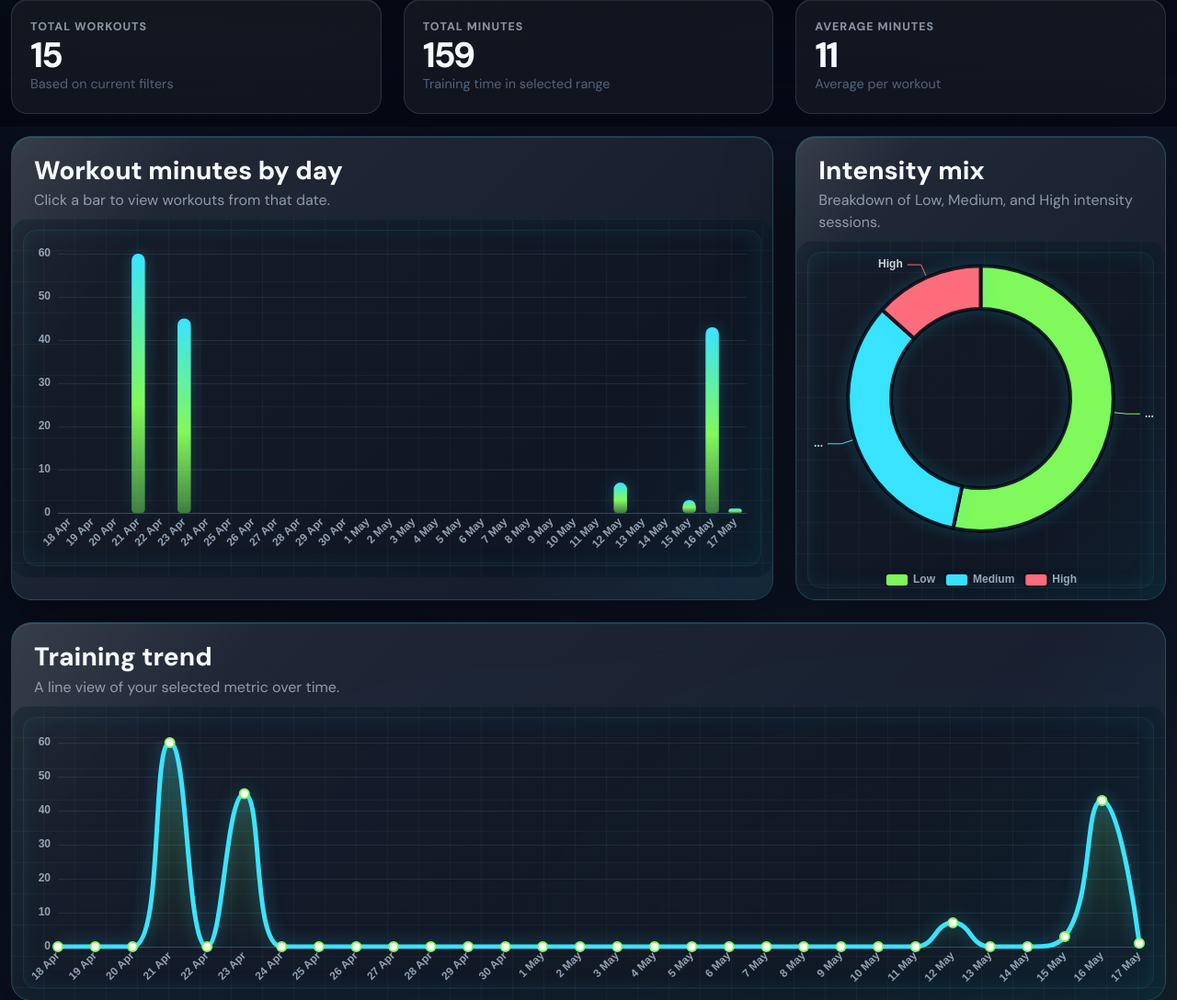
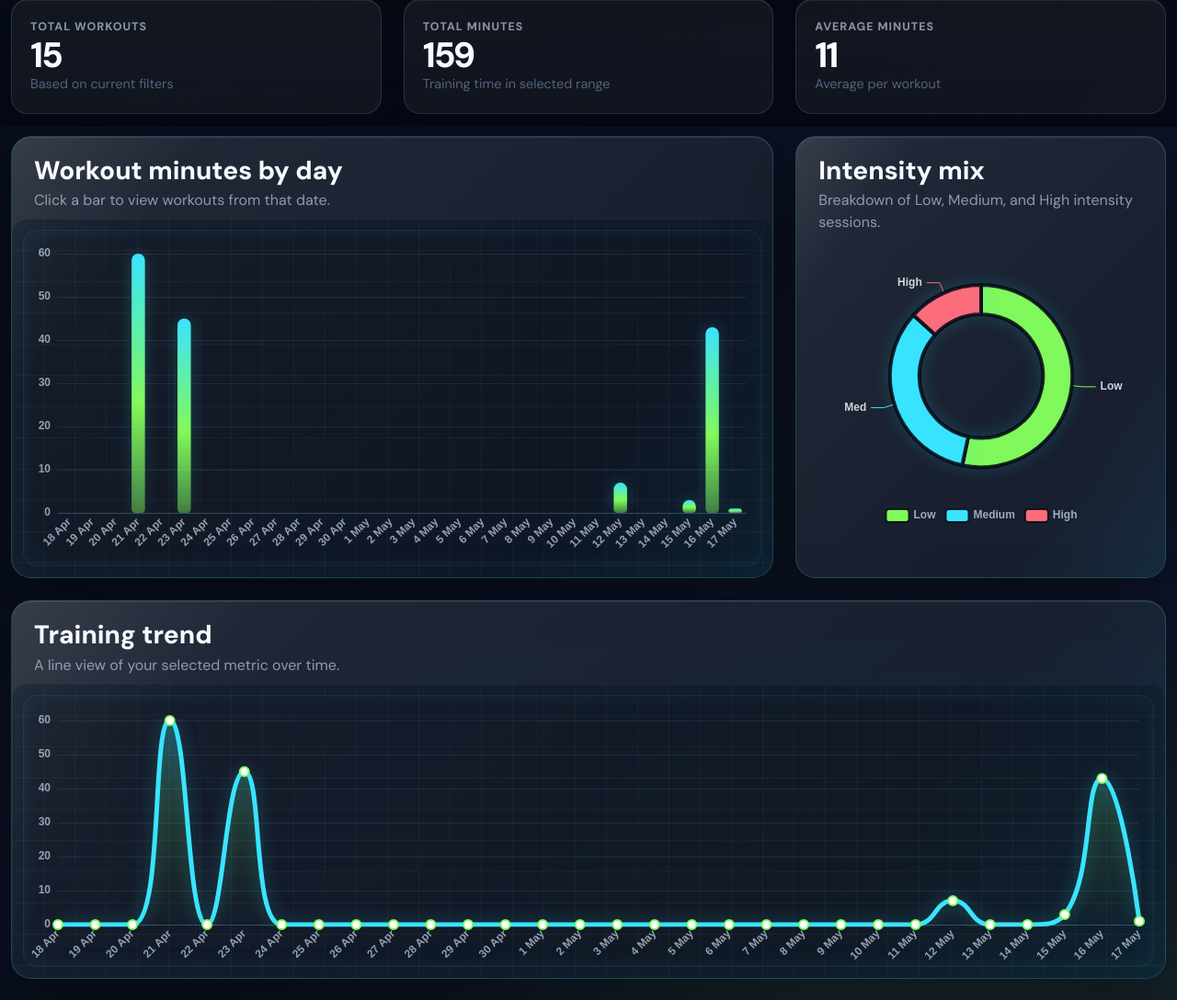
Before and after one commit to kiegiam/CITS3403-Test-Repo, a Flask app: page /workouts in a window 1280 px wide. Shown: the part 662-1750 px from the top of the page at 92% size. Run offline with Flask 3, Linux system fonts and the light colour scheme; a user stored in the database is signed in; data comes from the database, SQL or seed files in the repository; some libraries are stand-ins or nearby versions.

Commit message:
Fixed Workout page pie chart formatting

```diff
--- a/templates/workouts.html
+++ b/templates/workouts.html
@@ -217,6 +217,13 @@
         .chart-box {
             width: 100%;
             height: 390px;
+        }
+
+        .intensity-chart-box {
+            width: 100%;
+            height: 320px;
+            max-width: 360px;
+            margin: 0 auto;
         }
 
         .line-chart-box {
@@ -558,7 +565,7 @@
                         </p>
                     </div>
 
-                    <div id="intensityChart" class="chart-box"></div>
+                    <div id="intensityChart" class="intensity-chart-box"></div>
                 </div>
             </div>
         </section>
@@ -1057,9 +1064,25 @@ function renderIntensityChart(data) {
             {
                 name: "Intensity",
                 type: "pie",
-                radius: ["50%", "74%"],
-                center: ["50%", "44%"],
+                radius: ["42%", "62%"],
+                center: ["50%", "46%"],
                 avoidLabelOverlap: true,
+                label: {
+                    color: "rgba(247, 251, 255, 0.82)",
+                    fontWeight: 700,
+                    formatter: function (params) {
+                        if (params.name === "Medium") {
+                            return "Med";
+                        }
+                        return params.name;
+                    },
+                    overflow: "none",
+                    width: 80,
+                },
+                labelLine: {
+                    length: 12,
+                    length2: 14,
+                },
                 data: [
                     {
                         value: counts.Low,
@@ -1070,6 +1093,9 @@ function renderIntensityChart(data) {
                         value: counts.Medium,
                         name: "Medium",
                         itemStyle: { color: "#39e4ff" },
+                        label: {
+                            formatter: "Med",
+                        },
                     },
                     {
                         value: counts.High,
```
